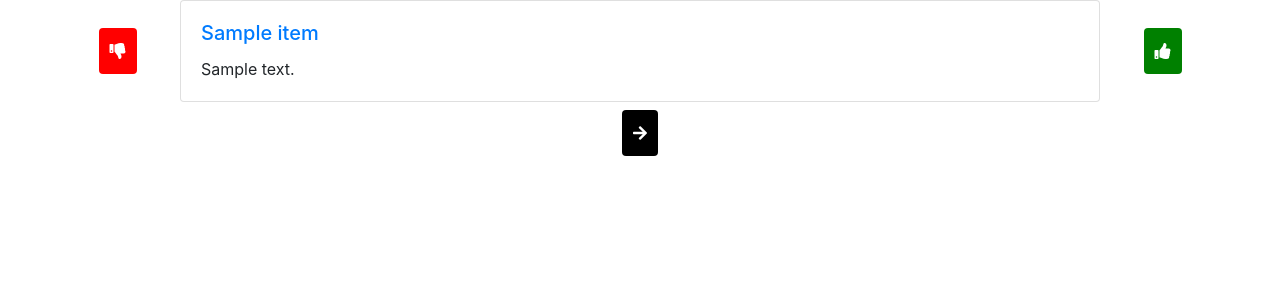
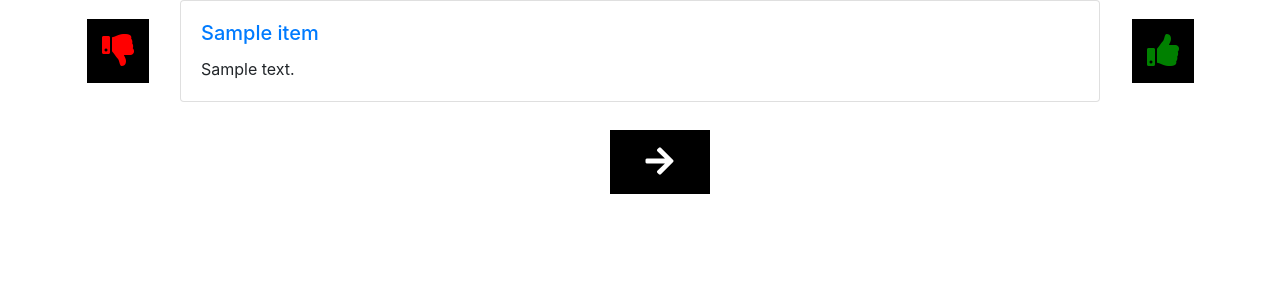
Before and after one commit to hoyackagency/bidapp, a Django app: page /webapp/ in a window 1280 px wide. Shown: the top 300 px of the page. Run offline with Django 3.2, Linux system fonts and the light colour scheme; tables that the repository leaves empty hold one stand-in row (values such as "Sample post"); a database or web service that is not in the repository returns one stand-in record (values such as "Sample title"); data that the repository does not hold is empty; some libraries are stand-ins or nearby versions.

Commit message:
created static js and css for webapp template

```diff
--- /dev/null
+++ b/webapp/static/webapp/css/styles.css
@@ -0,0 +1,21 @@
+.my-button {
+    background-color: black;
+    border: none;
+    padding: 15px;
+    color: white;
+    text-align: center;
+    text-decoration: none;
+    display: inline-block;
+    font-size: 16px;
+    margin: 4px 2px;
+    cursor: pointer;
+}
+#thumbsdown {
+    color: red;
+}
+#thumbsup {
+    color: green;
+}
+#recycle {
+    color: white;
+}
--- a/webapp/static/webapp/js/main.js
+++ b/webapp/static/webapp/js/main.js
@@ -1,10 +1,7 @@
-// myproject/webapp/static/webapp/js/main.js
-
-document.addEventListener('DOMContentLoaded', function() {
-    var feed_entry_id = document.getElementById('data-id').textContent;
+// main.js
 
 function sendStatus(status) {
-        fetch('/thumbsdown/', {
+    fetch(thumbs_down_url, {
         method: 'POST',
         headers: {
             'Content-Type': 'application/x-www-form-urlencoded',
@@ -31,7 +28,9 @@ document.addEventListener('DOMContentLoaded', function() {
     fetch(`http://localhost:8000/view?recycle=true&feed_entry_id=${feed_entry_id}`)
         .then(response => response.json())
         .then(data => {
-                document.getElementById('card-title').textContent = data.title;
+            var titleElement = document.getElementById('card-title');
+            titleElement.textContent = data.title;
+            titleElement.href = data.link;  // set the href to the new URL
             document.getElementById('card-content').textContent = data.content;
             feed_entry_id = data.id;  // update feed entry id
         })
@@ -39,4 +38,3 @@ document.addEventListener('DOMContentLoaded', function() {
             console.error('Error:', error);
         });
 }
-});
--- a/webapp/templates/webapp/index.html
+++ b/webapp/templates/webapp/index.html
@@ -1,5 +1,5 @@
 <!-- myproject/webapp/templates/webapp/index.html -->
-
+{% load static %}
 <!DOCTYPE html>
 <html lang="en">
 <head>
@@ -8,34 +8,13 @@
     <title>My WebApp</title>
     <link rel="stylesheet" href="https://stackpath.bootstrapcdn.com/bootstrap/4.3.1/css/bootstrap.min.css">
     <link rel="stylesheet" href="https://cdnjs.cloudflare.com/ajax/libs/font-awesome/5.11.2/css/all.css">
-    <style>
-        .btn {
-            padding: 10px;
-        }
-        .btn-black {
-            background-color: black;
-            color: white;
-        }
-        .btn-red {
-            background-color: red;
-            color: white;
-        }
-        .btn-green {
-            background-color: green;
-            color: white;
-        }
-        .mt-2 {
-            margin-top: 2rem;
-        }
-    </style>
+    <link rel="stylesheet" href="{% static 'webapp/css/styles.css' %}">
 </head>
 <body>
     <div class="container">
         <div class="row align-items-center">
             <div class="col-md-1 text-center">
-                <button id="thumbsdown" class="btn btn-square btn-red">
-                    <i class="fas fa-thumbs-down"></i>
-                </button>
+                <button class="my-button" id="thumbsdown-btn"><i id="thumbsdown" class="fas fa-thumbs-down fa-2x"></i></button>
             </div>
             <div class="col-md-10">
                 <div class="card">
@@ -48,16 +27,12 @@
                 </div>
             </div>
             <div class="col-md-1 text-center">
-                <button id="thumbsup" class="btn btn-square btn-green">
-                    <i class="fas fa-thumbs-up"></i>
-                </button>
+                <button class="my-button" id="thumbsup-btn"><i id="thumbsup" class="fas fa-thumbs-up fa-2x"></i></button>
             </div>
         </div>
-        <div class="row justify-content-center mt-2">
+        <div class="row justify-content-center mt-4">
             <div class="col-md-1 text-center">
-                <button id="recycle" class="btn btn-rectangle btn-black">
-                    <i class="fas fa-arrow-right"></i>
-                </button>
+                <button class="my-button" id="recycle-btn" style="width: 100px;"><i id="recycle" class="fas fa-arrow-right fa-2x"></i></button>
             </div>
         </div>
     </div>
@@ -66,45 +41,8 @@
     <script src="https://stackpath.bootstrapcdn.com/bootstrap/4.3.1/js/bootstrap.min.js"></script>
     <script>
         var feed_entry_id = "{{ data.id }}";  // get the id from the Django context
-
-        function sendStatus(status) {
-            fetch('{% url 'thumbs_down' %}', {
-                method: 'POST',
-                headers: {
-                    'Content-Type': 'application/x-www-form-urlencoded',
-                },
-                body: `id=${feed_entry_id}&status=${status}`,
-            }).then(response => {
-                console.log(response);
-                location.reload();  // reload the page
-            })
-            .catch((error) => {
-                console.error('Error:', error);
-            });
-        }
-
-        document.getElementById("thumbsdown").onclick = function() {
-            sendStatus('decline');
-        }
-
-        document.getElementById("thumbsup").onclick = function() {
-            sendStatus('accept');
-        }
-
-        document.getElementById("recycle").onclick = function() {
-            fetch(`http://localhost:8000/view?recycle=true&feed_entry_id=${feed_entry_id}`)
-                .then(response => response.json())
-                .then(data => {
-                    var titleElement = document.getElementById('card-title');
-                    titleElement.textContent = data.title;
-                    titleElement.href = data.link;  // set the href to the new URL
-                    document.getElementById('card-content').textContent = data.content;
-                    feed_entry_id = data.id;  // update feed entry id
-                })
-                .catch((error) => {
-                    console.error('Error:', error);
-                });
-        }
+        var thumbs_down_url = "{% url 'thumbs_down' %}";
     </script>
+    <script src="{% static 'webapp/js/main.js' %}"></script>
 </body>
 </html>
```
Lines whose indentation alone changed are shown as unchanged.
